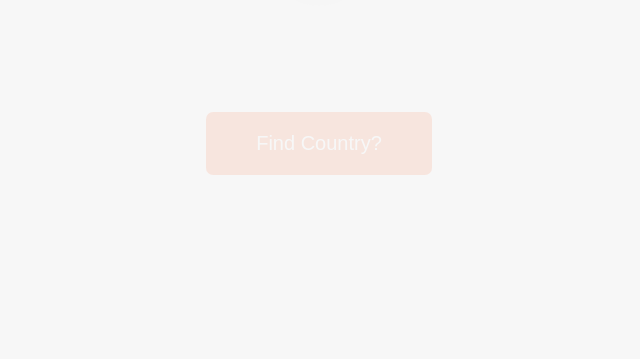
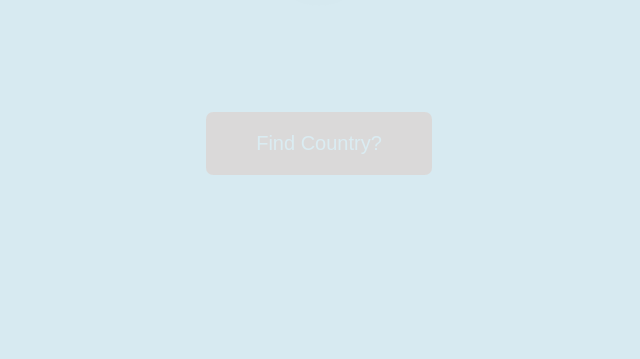
Before and after one commit to edwaldkeeley/Country-Finder, a plain HTML site: page index.html in a window 1280 px wide. Shown: the part 441-800 px from the top of the page, without its empty margins (321-961 px from the left). Drawn offline with Linux system fonts and the light colour scheme.

Commit message:
first commit

```diff
--- a/style.css
+++ b/style.css
@@ -14,7 +14,7 @@ html {
 body {
   font-family: system-ui;
   color: #555;
-  background-color: #f7f7f7;
+  background-color: #d7eaf1;
   min-height: 100vh;
 
   display: flex;
```
